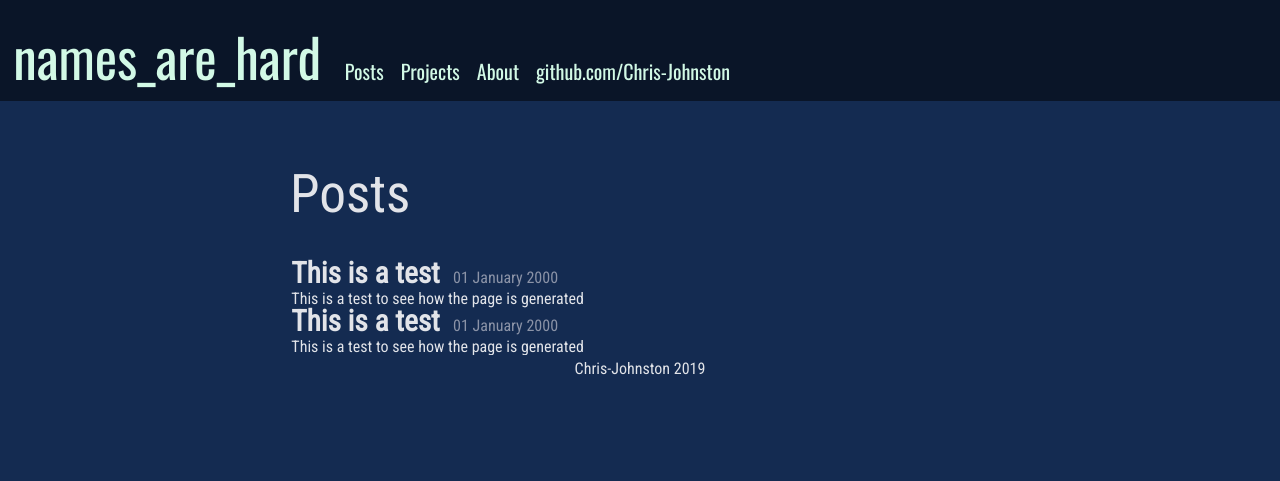
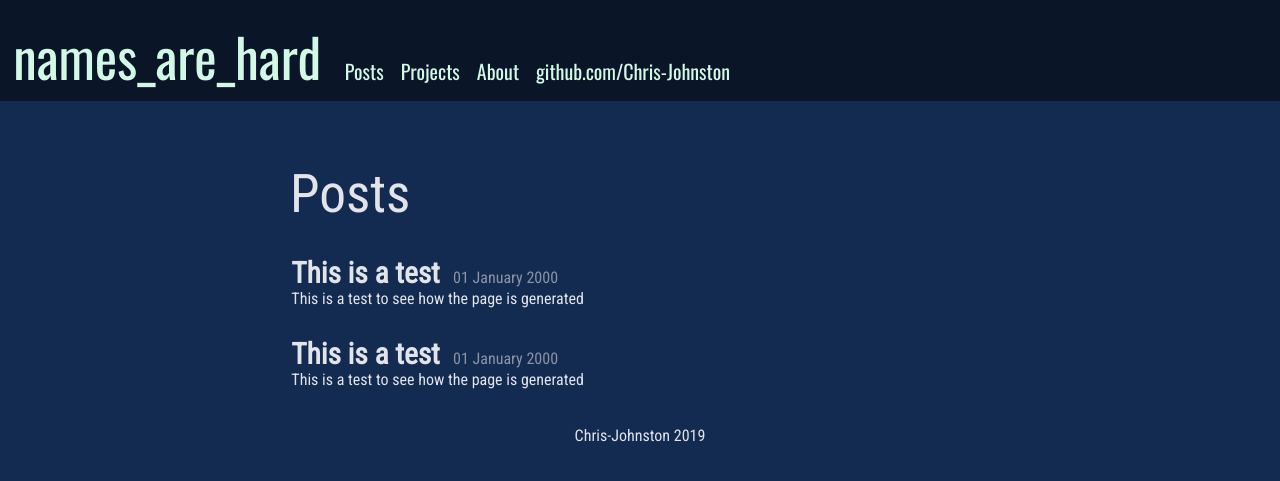
Before and after one commit to Chris-Johnston/names_are_hard, a Jekyll site: the page built from meta/posts.md, in a window 1280 px wide. Shown: the top 481 px of the page. Built offline with Jekyll 4.4.1, drawn with Linux system fonts in a browser that asks for light colours.

Commit message:
minor fix to the project css

```diff
--- a/_sass/names_are_hard.scss
+++ b/_sass/names_are_hard.scss
@@ -173,7 +173,8 @@ a {
   }
 }
 
-.project
+.project,
+.post
 {
   display: block;
   margin-bottom: 25pt;
```
